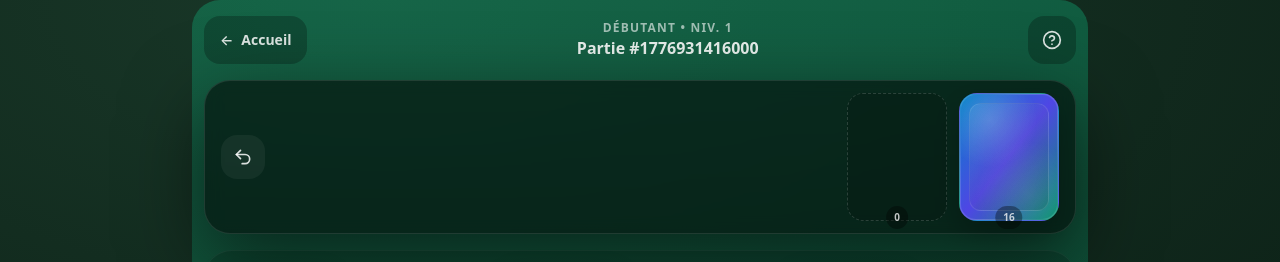
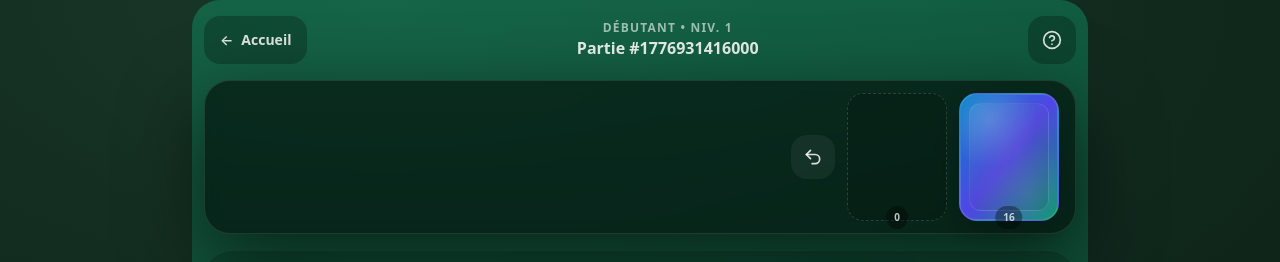
Before and after one commit to ThomasBerthaud/solimots, a React (Vite) app: page /game in a window 1280 px wide. Shown: the top 262 px of the page. Built offline with nearby package versions, Linux system fonts and the light colour scheme.

Commit message:
Implement thumb-friendly dock positioning based on handedness
Co-authored-by: ThomasBerthaud <11942601+ThomasBerthaud@users.noreply.github.com>

```diff
--- a/src/components/dock/ThumbDock.tsx
+++ b/src/components/dock/ThumbDock.tsx
@@ -98,7 +98,10 @@ export function ThumbDock({
           </AnimatePresence>
 
           <motion.div
-            className="pointer-events-auto flex items-center justify-between rounded-[26px] border border-white/10 bg-black/55 px-4 py-3 shadow-[0_26px_80px_rgba(0,0,0,0.55)] backdrop-blur"
+            className={[
+              'pointer-events-auto flex items-center gap-3 rounded-[26px] border border-white/10 bg-black/55 px-4 py-3 shadow-[0_26px_80px_rgba(0,0,0,0.55)] backdrop-blur',
+              handedness === 'left' ? 'justify-start' : 'justify-end',
+            ].join(' ')}
             initial={false}
             animate={reduceMotion ? undefined : { y: [6, 0] }}
             transition={reduceMotion ? undefined : { duration: 0.2, ease: 'easeOut' }}
```
